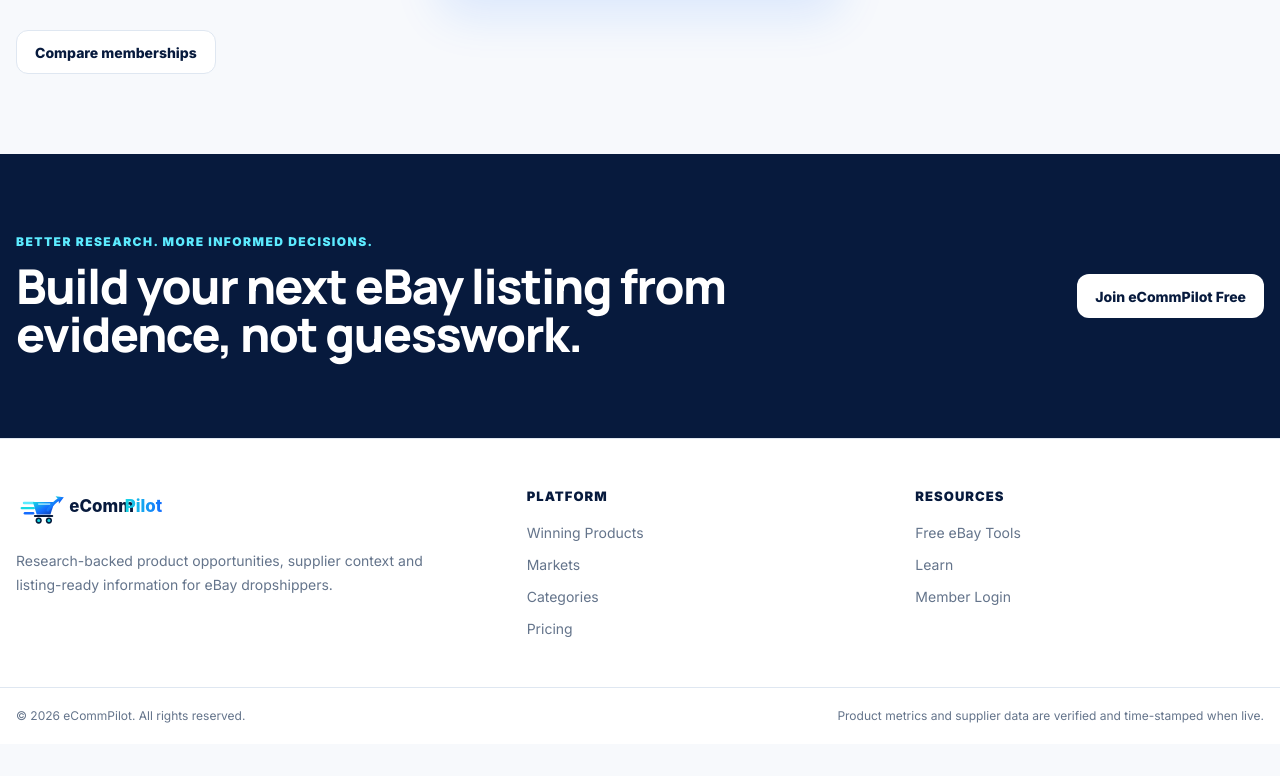
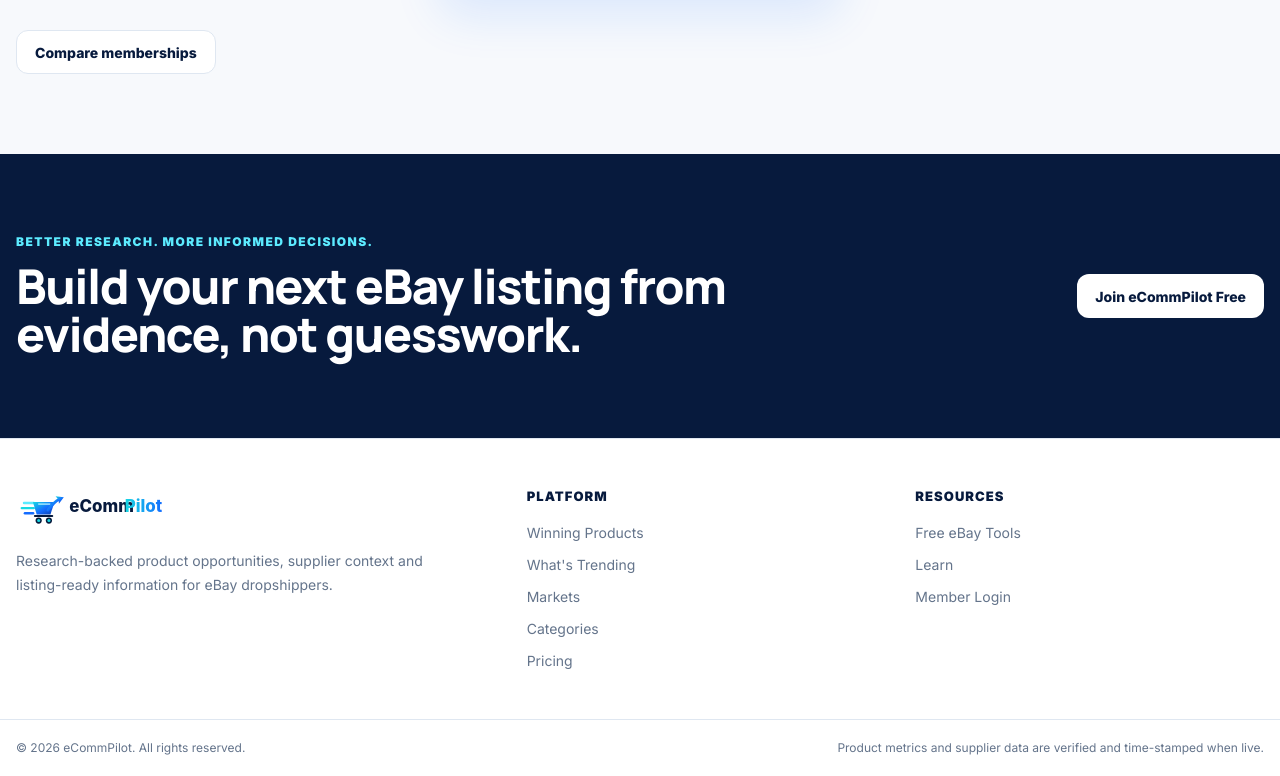
Before and after one commit to ponzey717/ecommpilot-main, a Next.js app: page / in a window 1280 px wide. Shown: the part 3472-4248 px from the top of the page. Before the commit the page ends 4216 px from the top, so only its background shows below. Built offline with nearby package versions, Linux system fonts and the light colour scheme.

Commit message:
feat: add trending to public footer navigation

```diff
--- a/src/components/site/footer.tsx
+++ b/src/components/site/footer.tsx
@@ -17,6 +17,7 @@
           <p className="footer-heading">Platform</p>
           <div className="mt-4 grid gap-3 text-sm text-[var(--muted)]">
             <Link href={routes.winningProducts}>Winning Products</Link>
+            <Link href={routes.trending}>What's Trending</Link>
             <Link href={routes.markets}>Markets</Link>
             <Link href={routes.categories}>Categories</Link>
             <Link href={routes.pricing}>Pricing</Link>
```
